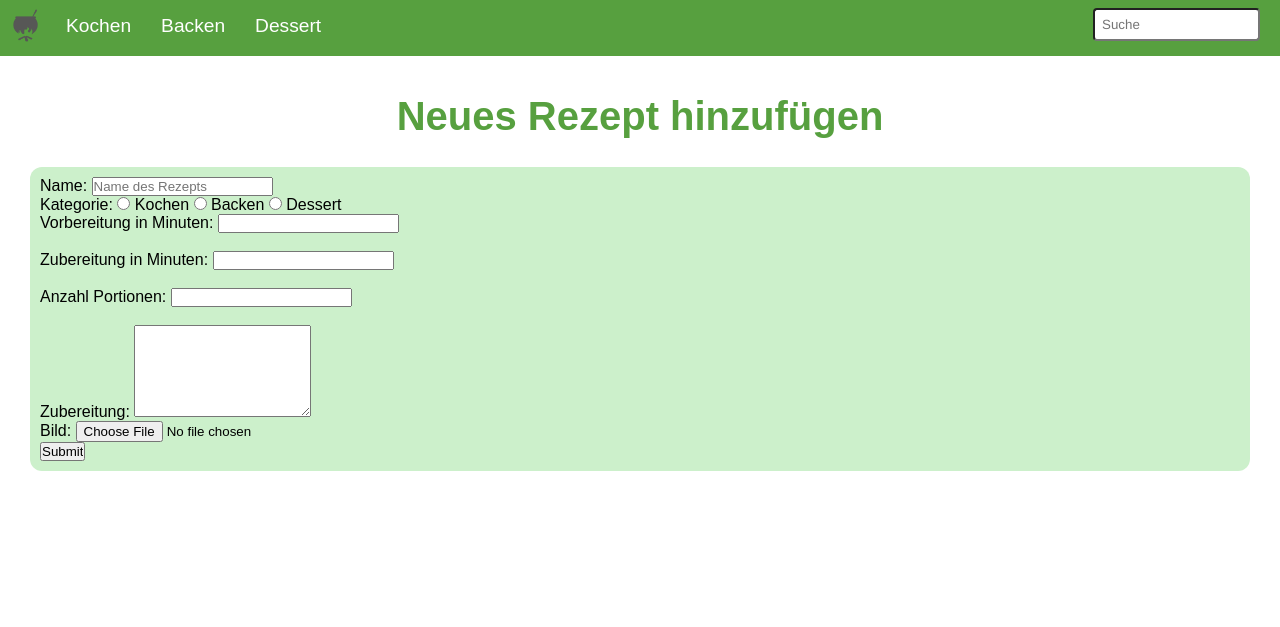
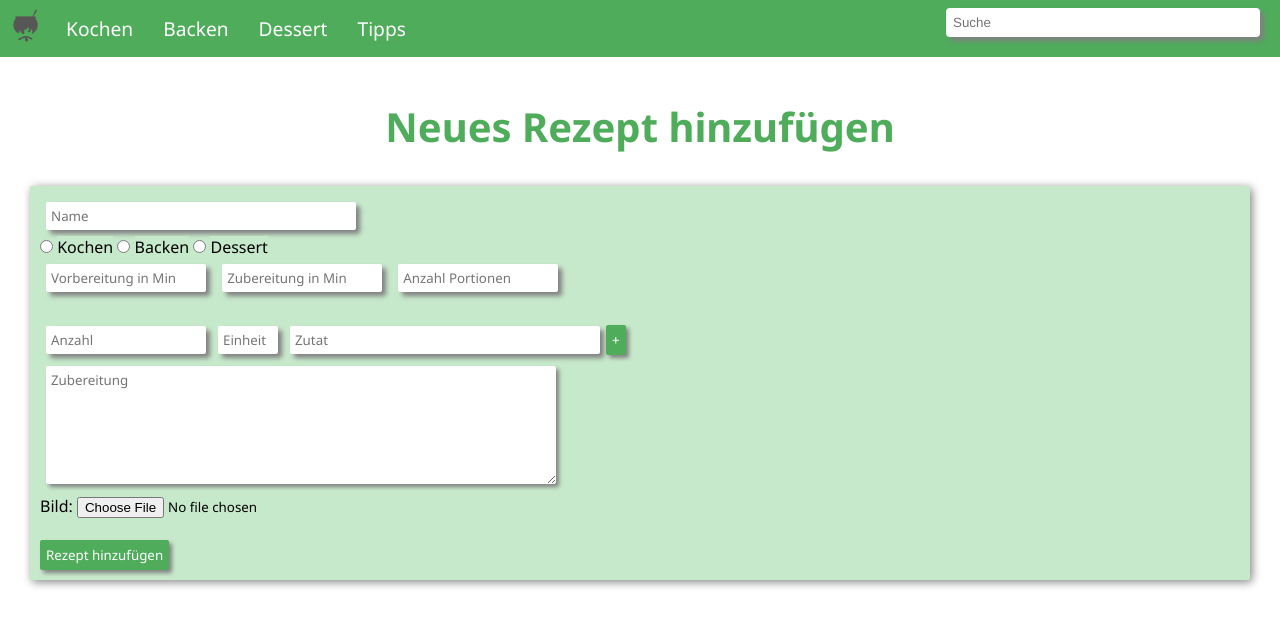
Before and after one commit to SchmidtAndreas1988/Kochbuch, a Flask app: page /hinzufuegen in a window 1280 px wide. Shown: the top 627 px of the page. Run offline with Flask 3, Linux system fonts and the light colour scheme.

Commit message:
GUI für weitere Zeilen Zutaten

```diff
--- a/app.py
+++ b/app.py
@@ -1,14 +1,44 @@
 from flask import Flask, render_template, url_for, request
+from flask_sqlalchemy import SQLAlchemy
+from datetime import datetime, timezone
 
 app = Flask(__name__, template_folder = "templates")
 
+# Add database
+app.config["SQLALCHEMY_DATABASE_URI"] = "sqlite:///recipes.db"
+
+# Define secret key
+app.config["SECRET_KEY"] = "1234"
+
+# Initialize the database
+db = SQLAlchemy(app)
+
+# Create db model
+class Recipes(db.Model):
+    id = db.Column(db.Integer, primary_key = True)
+    date_added = db.Column(db.DateTime, default = datetime.now(timezone.utc))
+    title = db.Column(db.String(200), nullable = False)
+    type = db.Column(db.String(200), nullable = False)
+    main_img = db.Column(db.String(200))
+    prep_time = db.Column(db.Integer)
+    cooking_time = db.Column(db.Integer)
+    servings = db.Column(db.Integer)
+    ingredients = db.Column(db.String(200))
+    instructions = db.Column(db.String(1200))
+    rating = db.Column(db.Float)
+
+    # Create a string
+    def __repr__(self):
+        return "<Name %r>" % self.title
+
+
 ## Example Data
 recipe_img = "/static/images/pizza.jpg"
-recipe_name = "Pizza"
-preparation_time = "120"
+title = "Pizza"
+prep_time = "120"
 cooking_time = "15"
 servings = 2
-ingredients = {"125 ml": "Wasser", "1/2 Würfel": "Hefe", "1 EL": "Öl"}
+ingredients = "hallo"
 instructions = "Lorem ipsum dolor, sit amet consectetur adipisicing elit. Maxime incidunt voluptatum, laborum dolore aut eligendi nesciunt labore unde autem recusandae pariatur, iusto voluptatem accusantium officiis dignissimos possimus quae. Non, at?Lorem ipsum dolor, sit amet consectetur adipisicing elit. Maxime incidunt voluptatum, laborum dolore aut eligendi nesciunt labore unde autem recusandae pariatur, iusto voluptatem accusantium officiis dignissimos possimus quae. Non, at?"
 rating = 5
 
@@ -17,23 +47,45 @@ def index():
     return render_template("index.html")
 
 
+@app.route("/rezepte")
+def all_recipes():
+    our_recipes = Recipes.query.order_by(Recipes.date_added)
+    return render_template("all_recipes.html", our_recipes = our_recipes)
+
+
 @app.route("/hinzufuegen", methods = ["GET", "POST"])
 def add_recipe():
     if request.method == "POST":
-        recipe_name = request.form["recipe_name"]
-        preparation_time = request.form["preparation_time"]
+        title = request.form["title"]
+        type = ""
+        main_img = ""
+        prep_time = request.form["prep_time"]
         cooking_time = request.form["cooking_time"]
         servings = request.form["servings"]
+        ingredients = ""
         instructions = request.form["instructions"]
-        rating = ""
+        rating = 0
+
+        # Show recipe (EXAMPLE) after creation
+        recipe = Recipes(title = title,
+                        type = type,
+                        main_img = main_img,
+                        prep_time = prep_time,
+                        cooking_time = cooking_time,
+                        servings = servings,
+                        ingredients = ingredients,
+                        instructions = instructions,
+                        rating = rating)
+        db.session.add(recipe)
+        db.session.commit()
 
         # placeholder
-        ingredients = {"125 ml": "Wasser", "1/2 Würfel": "Hefe", "1 EL": "Öl"}
+        ingredients = "hallo"
 
         return render_template("recipe.html",
                            # recipe_img = recipe_img,
-                           recipe_name = recipe_name,
-                           preparation_time = preparation_time,
+                           title = title,
+                           prep_time = prep_time,
                            cooking_time = cooking_time,
                            servings = servings,
                            ingredients = ingredients,
@@ -46,11 +98,11 @@ def add_recipe():
 @app.route("/rezepte/1")
 def recipe():
 
-
+    # Render recipe - todo: from db
     return render_template("recipe.html",
                            recipe_img = recipe_img,
-                           recipe_name = recipe_name,
-                           preparation_time = preparation_time,
+                           title = title,
+                           prep_time = prep_time,
                            cooking_time = cooking_time,
                            servings = servings,
                            ingredients = ingredients,
--- /dev/null
+++ b/create_db.py
@@ -0,0 +1,5 @@
+from app import db, app
+
+with app.app_context():
+        db.create_all()
+        print("Datenbank wurde erstellt.")
--- /dev/null
+++ b/delete_db.py
@@ -0,0 +1,5 @@
+from app import db, app
+
+with app.app_context():
+    db.drop_all()
+    print("Alle Tabellen wurden gelöscht.")
--- a/static/css/style.css
+++ b/static/css/style.css
@@ -1,8 +1,8 @@
 :root {
-    --mainbrandcolor: rgb(87, 160, 63);
-    --lightaccentcolor: rgb(204, 240, 203);
-    --mainpfont: "Arial";
-    --mainhfont: "Arial";
+    --mainbrandcolor: rgb(78, 172, 91);
+    --lightaccentcolor: rgb(199, 233, 203);
+    --mainpfont: "Noto Sans";
+    --mainhfont: "Noto Sans";
 }
 
 *{
@@ -11,7 +11,84 @@
     font-family: var(--mainpfont);
 
 
+
 }
+h1 {
+    color: var(--mainbrandcolor);
+    font-size: 2.5em;
+    padding: 5px;
+    font-family: var(--mainhfont);
+}
+
+h2 {
+    color: var(--mainbrandcolor);
+
+    padding: 5px;
+    font-family: var(--mainhfont);
+}
+
+button{
+    background-color: var(--mainbrandcolor);
+    border: none;
+    /* border-top-color: black; */
+    color: white;
+    border-radius: 2px;
+
+    padding: 6px;
+    box-shadow: 3px 3px 4px grey;
+
+}
+input[type="text"] {
+    border: none;
+    /* border-top-color: black; */
+    color: black;
+    border-radius: 2px;
+    width: 300px;
+    padding: 5px;
+    margin: 6px;
+    box-shadow: 4px 4px 5px grey;
+    /* border-style: 2px solid black; */
+}
+
+input[type="number"] {
+    border: none;
+    /* border-top-color: black; */
+    color: black;
+    border-radius: 2px;
+    width: 150px;
+    padding: 5px;
+    margin: 6px;
+    box-shadow: 4px 4px 5px grey;
+    /* border-style: 2px solid black; */
+}
+
+input[type="text"]:focus, input[type="number"]:focus {
+    border: none;
+    /* border-top-color: black; */
+    color: black;
+    border-radius: 2px;
+
+    padding: 5px;
+    margin: 6px;
+    box-shadow: 1px 1px 2px rgb(79, 79, 79);
+    outline: none;
+    margin-left: 8px;
+    /* padding-left: -4px; */
+    /* border-style: 2px solid black; */
+}
+textarea {
+    border: none;
+    /* border-top-color: black; */
+    color: black;
+    border-radius: 2px;
+    width: 500px;
+    padding: 5px;
+    margin: 6px;
+    box-shadow: 3px 3px 4px grey;
+    outline: none;
+    /* border-style: 2px solid black; */
+}
+
 .recipe{
     text-align: center;
 }
@@ -29,19 +106,7 @@
 
     background-color: var(--lightaccentcolor);
 }
-h1 {
-    color: var(--mainbrandcolor);
-    font-size: 2.5em;
-    padding: 5px;
-    font-family: var(--mainhfont);
-}
 
-h2 {
-    color: var(--mainbrandcolor);
-
-    padding: 5px;
-    font-family: var(--mainhfont);
-}
 
 .recipe__mainimg {
     width: 100%;
@@ -53,10 +118,14 @@ h2 {
 
 .recipe__accentbg{
     background-color: var(--lightaccentcolor);
-    border-radius: 12px;
+    border-radius: 2px;
     margin-left: 20px;
     margin-right: 20px;
     padding: 10px;
+    box-shadow: 2px 2px 10px grey;
+
+
+
 }
 .recipe__table {
     margin-left: auto;
@@ -118,3 +187,7 @@ h2 {
 #navbar__img{
     padding: 8px;
 }
+
+#ingredient_unit{
+    width: 50px;
+}
--- /dev/null
+++ b/static/js/add_recipe.js
@@ -0,0 +1,14 @@
+function addIngredientRow() {
+    // alert("test");
+
+    const container = document.getElementById("recipe_ingredient_table");
+    const newRow = document.createElement("tr");
+
+    newRow.innerHTML = `
+    <td><input type="number" id="ingredient_amount" name="ingredient_amount" placeholder="Anzahl"></td>
+                    <td><input type="text" id="ingredient_unit" name="ingredient_unit" placeholder="Einheit"></td>
+                    <td><input type="text" id="ingredient_name" name="ingredient_name" placeholder="Zutat"></td>
+                    <td><button type="button" onclick="addIngredientRow()">+</button></td>
+                    `
+    container.appendChild(newRow);
+}
--- a/templates/add_recipe.html
+++ b/templates/add_recipe.html
@@ -6,12 +6,15 @@
     <br/>
 
     <div class="recipe__accentbg">
+        <!-- <div style="background-color: black; ">
+            <br/>
+        </div> -->
     <form action="{{ url_for('add_recipe') }}" method="post">
-        <label for="recipe_name">Name:</label>
-        <input type="text" id="recipe_name" name="recipe_name" placeholder="Name des Rezepts">
+        <!-- <label for="title">Name:</label> -->
+        <input type="text" id="title" name="title" placeholder="Name">
         <br/>
 
-        <label for="recipe_category">Kategorie:</label>
+        <!-- <label for="recipe_category">Kategorie:</label> -->
             <input type="radio" id="cooking" value="cooking" name="recipe_category">
             <label for="cooking">Kochen</label>
             <input type="radio" id="baking" value="baking" name="recipe_category">
@@ -20,25 +23,35 @@
             <label for="dessert">Dessert</label>
             <br/>
 
-        <label for="preparation_time">Vorbereitung in Minuten:</label>
-        <input type="number" id="preparation_time" name="preparation_time"><br/><br/>
+        <!-- <label for="prep_time">Vorbereitung in Minuten:</label> -->
+        <input type="number" id="prep_time" name="prep_time" placeholder="Vorbereitung in Min">
 
-        <label for="cooking_time">Zubereitung in Minuten:</label>
-        <input type="number" id="cooking_time" name="cooking_time"><br/><br/>
 
-        <label for="servings">Anzahl Portionen:</label>
-        <input type="number" id="servings" name="servings"><br/><br/>
+        <input type="number" id="cooking_time" name="cooking_time" placeholder="Zubereitung in Min">
 
-        <label for="instructions">Zubereitung:</label>
-        <textarea id="instructions" rows="6" cols="20" name="instructions"></textarea>
+
+        <input type="number" id="servings" name="servings" placeholder="Anzahl Portionen"><br/><br/>
+
+        <div id="recipe_ingredient_table">
+            <table>
+                <tr>
+                    <td><input type="number" id="ingredient_amount" name="ingredient_amount" placeholder="Anzahl"></td>
+                    <td><input type="text" id="ingredient_unit" name="ingredient_unit" placeholder="Einheit"></td>
+                    <td><input type="text" id="ingredient_name" name="ingredient_name" placeholder="Zutat"></td>
+                    <td><button type="button" onclick="addIngredientRow()">+</button></td>
+                </tr>
+            </table>
+        </div>
+        <textarea id="instructions" rows="6" cols="20" name="instructions" placeholder="Zubereitung"></textarea>
         <br/>
         <label for="recipe_img">Bild:</label>
         <input type="file" id="recipe_img" accept="image/png, image/jpeg">
-        <br>
-        <input type="submit">
+        <br/><br/>
+        <button type="submit">Rezept hinzufügen</button>
 
     </form>
     </div>
 
 </div>
+<script src="{{ url_for('static', filename='js/add_recipe.js') }}"></script>
 {% endblock %}
--- a/templates/base.html
+++ b/templates/base.html
@@ -4,7 +4,11 @@
     <meta charset="UTF-8">
     <meta name="viewport" content="width=device-width, initial-scale=1.0">
     <link rel="stylesheet" href="/static/css/style.css">
-    <title>Document</title>
+    <link rel="preconnect" href="https://fonts.googleapis.com">
+    <link rel="preconnect" href="https://fonts.gstatic.com" crossorigin>
+    <link href="https://fonts.googleapis.com/css2?family=Noto+Sans:ital,wght@0,100..900;1,100..900&display=swap" rel="stylesheet">
+
+    <title>Rezeptbuch</title>
 </head>
 <body>
     {% include "navbar.html" %}
--- a/templates/navbar.html
+++ b/templates/navbar.html
@@ -4,6 +4,7 @@
         <li><a href="">Kochen</a></li>
         <li><a href="">Backen</a></li>
         <li><a href="">Dessert</a></li>
+        <li><a href="">Tipps</a></li>
         <input type="text" placeholder="Suche" id="navbar__search">
     </ul>
 
```
Also changed, not shown: code/cookies.py (added, +16 -0 lines), templates/all_recipes.html (added, +8 -0 lines), templates/recipe.html (+9 -2 lines), instance/recipes.db (added).
